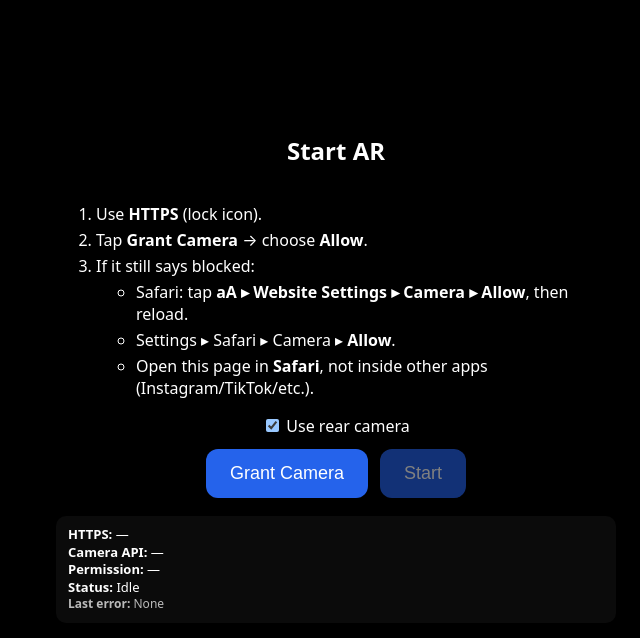
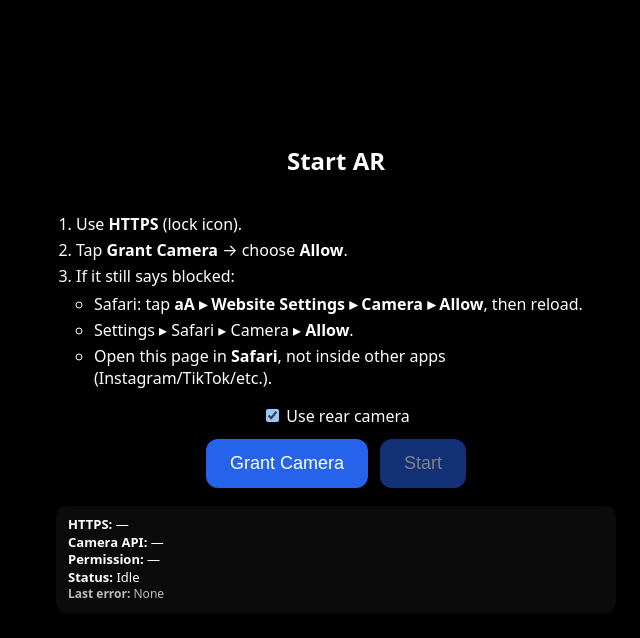
Before and after one commit to arttechleo/AR_Halloween, a plain HTML site: page index.html in a window 1280 px wide. Shown: the whole page, without its empty margins (304-944 px from the left). Drawn offline with nearby package versions, Linux system fonts and the light colour scheme.

Commit message:
Update style.css

```diff
--- a/style.css
+++ b/style.css
@@ -1,6 +1,6 @@
 :root { color-scheme: dark; }
 * { box-sizing: border-box; }
-html, body { margin:0; height:100%; background:#000; color:#fff; font-family:system-ui, -apple-system, Segoe UI, Roboto, sans-serif; }
+html, body { margin:0; height:100%; background:#000; color:#fff; font-family:system-ui,-apple-system,Segoe UI,Roboto,sans-serif; }
 #ar { position:fixed; inset:0; }
 #video, #overlay, #three { position:absolute; inset:0; width:100%; height:100%; object-fit:cover; }
 #video { display:none; }
@@ -10,13 +10,15 @@ html, body { margin:0; height:100%; background:#000; color:#fff; font-family:sys
   position:fixed; inset:0; display:flex; flex-direction:column; align-items:center; justify-content:center;
   gap:12px; padding:24px; text-align:center; background:rgba(0,0,0,.92);
 }
-.steps { text-align:left; max-width:520px; margin:0; padding-left:20px; }
+.steps { text-align:left; max-width:560px; margin:0; padding-left:20px; }
 .steps li { margin:4px 0; }
+.steps ul { margin:6px 0 0 0; padding-left:18px; }
 .row { display:flex; gap:12px; align-items:center; justify-content:center; flex-wrap:wrap; }
 
 button {
   padding:12px 18px; border:0; border-radius:12px; background:#2563eb; color:#fff; font-size:16px;
 }
+button.secondary { background:#444; }
 button[disabled] { opacity:0.5; }
 
 #error { color:#ff6b6b; min-height:1.2em; }
```
